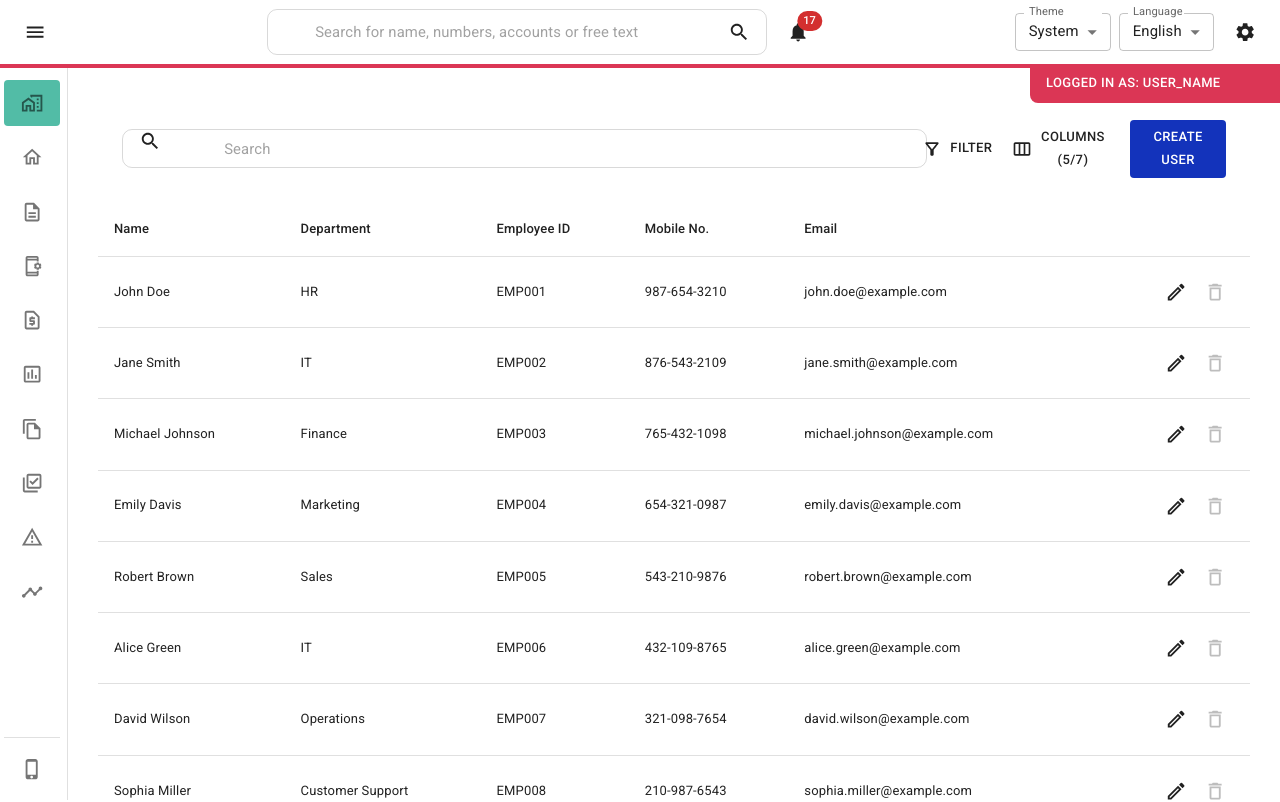
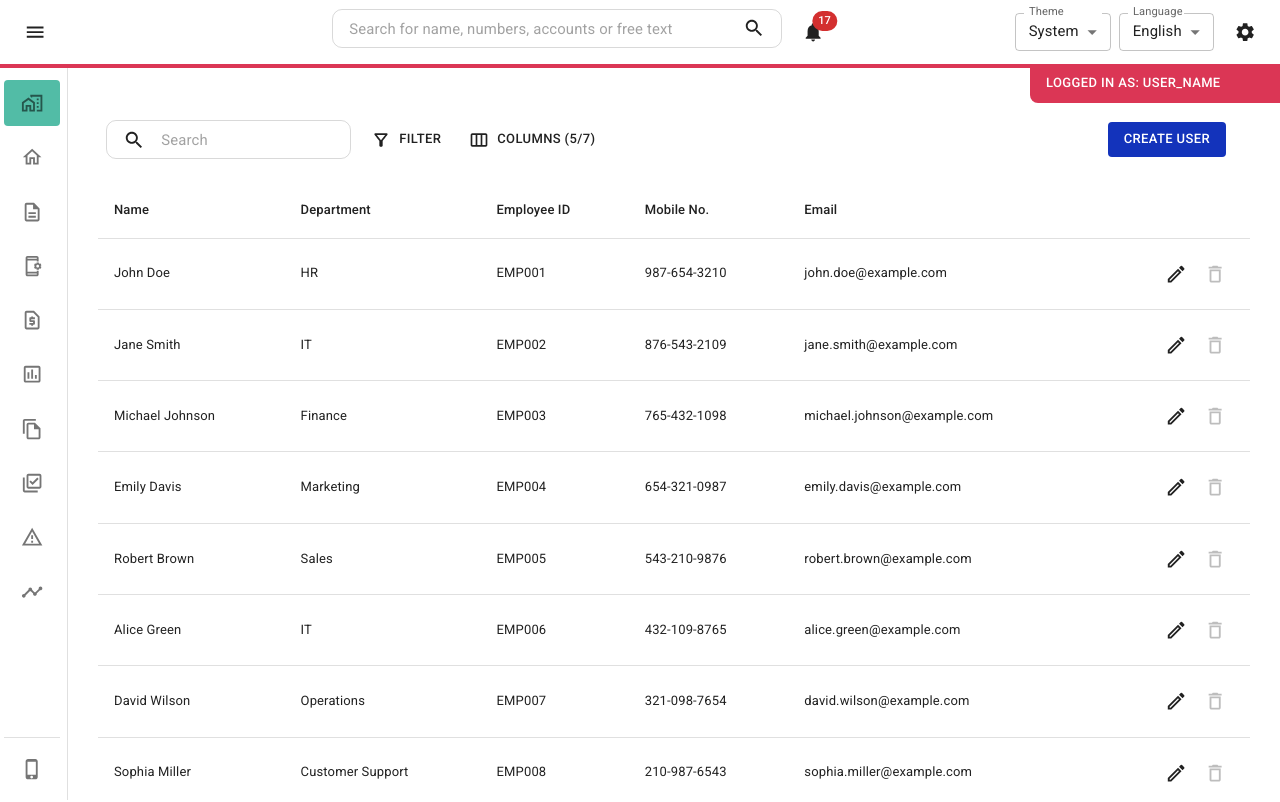
Before and after one commit to itsmanojb/react-assignment, a React (Vite) app: page /app/users-overview in a window 1280 px wide. Shown: the top 802 px of the page. Built offline with nearby package versions, Linux system fonts and the light colour scheme; data requests are answered from the project's data file; sample sign-in values are in the browser's storage.

Commit message:
style: fix component alignment, drawer overflow

```diff
--- a/src/components/AppNavbar.tsx
+++ b/src/components/AppNavbar.tsx
@@ -1,13 +1,10 @@
 import { useTranslation } from 'react-i18next';
-//import { styled, alpha } from '@mui/material/styles';
 import AppBar from '@mui/material/AppBar';
 import Box from '@mui/material/Box';
 import Toolbar from '@mui/material/Toolbar';
 import IconButton from '@mui/material/IconButton';
-//import InputBase from '@mui/material/InputBase';
 import Badge from '@mui/material/Badge';
 import MenuIcon from '@mui/icons-material/Menu';
-//import SearchIcon from '@mui/icons-material/Search';
 import NotificationsIcon from '@mui/icons-material/Notifications';
 import SettingsIcon from '@mui/icons-material/Settings';
 import LoginRibbon from './LoginRibbon';
@@ -15,32 +12,6 @@ import LanguageSwitcher from './LanguageSwitcher';
 import ThemeSwitcher from './ThemeSwitcher';
 import SearchField from './Search';
 import { IconPosition } from '../types/Common';
-
-/* const Search = styled('div')(({ theme }) => ({
-  position: 'relative',
-  display: 'flex',
-  borderRadius: theme.shape.borderRadius * 2.5,
-  border: `1px solid ${alpha(theme.palette.divider, 0.15)}`,
-  width: '100%',
-  minWidth: 500,
-}));
-
-const SearchIconWrapper = styled('div')(({ theme }) => ({
-  padding: theme.spacing(0.5),
-  pointerEvents: 'none',
-  display: 'flex',
-  alignItems: 'center',
-  justifyContent: 'center',
-  marginRight: theme.spacing(1),
-}));
-
-const StyledInputBase = styled(InputBase)(({ theme }) => ({
-  color: 'inherit',
-  width: '100%',
-  '& .MuiInputBase-input': {
-    padding: theme.spacing(0, 2),
-  },
-})); */
 
 export default function AppNavBar() {
   const { t } = useTranslation();
@@ -66,20 +37,13 @@ export default function AppNavBar() {
             <MenuIcon />
           </IconButton>
           <Box sx={{ flexGrow: 1 }} />
-          <Box sx={{ display: 'flex', columnGap: 1 }}>
-            {/* <Search>
-              <StyledInputBase
+          <Box sx={{ display: 'flex', columnGap: 1, marginInlineEnd: -10 }}>
+            <Box sx={{ width: 450 }}>
+              <SearchField
                 placeholder={t('ph_text__top_search')}
-                inputProps={{ 'aria-label': 'search' }}
+                iconPosition={IconPosition.END}
               />
-              <SearchIconWrapper>
-                <SearchIcon />
-              </SearchIconWrapper>
-            </Search> */}
-            <SearchField
-              placeholder={t('ph_text__top_search')}
-              iconPosition={IconPosition.END}
-            />
+            </Box>
             <IconButton
               size="large"
               aria-label="show 17 new notifications"
--- a/src/components/IconToolbar.tsx
+++ b/src/components/IconToolbar.tsx
@@ -31,8 +31,8 @@ const ExpendedMenuDrawer = styled('div')(({ theme }) => ({
   display: 'flex',
   flex: 1,
   padding: theme.spacing(1, 0),
-  borderInlineStart: '1px solid',
-  borderColor: theme.palette.divider,
+  borderInlineStart: `1px solid ${theme.palette.divider}`,
+  overflowY: 'auto',
 }));
 
 type Props = {
@@ -126,15 +126,18 @@ export default function IconToolbar({ drawer, onDrawerToggle }: Props) {
         sx={{
           display: 'flex',
           backgroundColor: (theme) => theme.palette.background.default,
+          overflow: 'hidden',
           height: '100%',
         }}
       >
         <Box
           sx={{
-            overflowY: 'auto',
             paddingInline: 0.5,
             display: 'flex',
             flexDirection: 'column',
+            height: '100%',
+            overflowY: 'auto',
+            overflowX: 'hidden',
           }}
         >
           <List sx={{ display: 'grid', rowGap: 1, paddingBlock: 2 }}>
--- a/src/components/Search.tsx
+++ b/src/components/Search.tsx
@@ -11,17 +11,9 @@ const StyledInputBase = styled(InputBase)(({ theme }) => ({
   color: 'inherit',
   width: '100%',
   '& .MuiInputBase-input': {
-    padding: theme.spacing(1, 1, 1, 0),
-    paddingLeft: `calc(1em + ${theme.spacing(4)})`,
+    padding: theme.spacing(1),
   },
 }));
-
-/* const Search = styled('div')(({ theme }) => ({
-  position: 'relative',
-  borderRadius: theme.shape.borderRadius,
-  border: `1px solid ${alpha(theme.palette.divider, 0.15)}`,
-  margin: theme.spacing(0, 2, 0, -2),
-})); */
 
 const Search = styled('div')(({ theme }) => ({
   position: 'relative',
@@ -29,11 +21,12 @@ const Search = styled('div')(({ theme }) => ({
   borderRadius: theme.shape.borderRadius * 2.5,
   border: `1px solid ${alpha(theme.palette.divider, 0.15)}`,
   width: '100%',
-  minWidth: 500,
+  alignItems: 'center',
+  padding: theme.spacing(0, 1),
 }));
 
 const SearchIconWrapper = styled('div')(({ theme }) => ({
-  padding: theme.spacing(0, 2),
+  padding: theme.spacing(0, 1),
   height: '100%',
   position: 'relative',
   pointerEvents: 'none',
@@ -44,7 +37,7 @@ const SearchIconWrapper = styled('div')(({ theme }) => ({
 
 export default function SearchField({
   placeholder,
-  iconPosition = IconPosition.END
+  iconPosition = IconPosition.END,
 }: SearchProps) {
   return (
     <Search>
--- a/src/components/UsersTable.tsx
+++ b/src/components/UsersTable.tsx
@@ -19,35 +19,9 @@ import useFetch from '../hooks/useFetch';
 import useAppContext from '../hooks/useAppContext';
 import { User } from '../types/User';
 import { useTranslation } from 'react-i18next';
-import '../i18n';
 import SearchField from './Search';
 import { IconPosition } from '../types/Common';
-
-/* const Search = styled('div')(({ theme }) => ({
-  position: 'relative',
-  borderRadius: theme.shape.borderRadius,
-  border: `1px solid ${alpha(theme.palette.divider, 0.15)}`,
-  margin: theme.spacing(0, 2, 0, -2),
-}));
-
-const SearchIconWrapper = styled('div')(({ theme }) => ({
-  padding: theme.spacing(0, 2),
-  height: '100%',
-  position: 'absolute',
-  pointerEvents: 'none',
-  display: 'flex',
-  alignItems: 'center',
-  justifyContent: 'center',
-}));
-
-const StyledInputBase = styled(InputBase)(({ theme }) => ({
-  color: 'inherit',
-  width: '100%',
-  '& .MuiInputBase-input': {
-    padding: theme.spacing(1, 1, 1, 0),
-    paddingLeft: `calc(1em + ${theme.spacing(4)})`,
-  },
-})); */
+import '../i18n';
 
 export default function UsersTable() {
   const { t } = useTranslation();
@@ -83,10 +57,12 @@ export default function UsersTable() {
           marginBlockStart: 4,
         }}
       >
-        <SearchField
-          placeholder={t('input_placeholder__search')}
-          iconPosition={IconPosition.START}
-        />
+        <Box sx={{ maxWidth: 300, marginInlineStart: -2, marginInlineEnd: 2 }}>
+          <SearchField
+            placeholder={t('input_placeholder__search')}
+            iconPosition={IconPosition.START}
+          />
+        </Box>
         <Box sx={{ display: 'flex', columnGap: 2, flex: 1 }}>
           <Button color="inherit" startIcon={<FilterAltOutlinedIcon />}>
             Filter
@@ -100,6 +76,7 @@ export default function UsersTable() {
             sx={{
               marginInlineStart: 'auto',
               backgroundColor: (theme) => theme.appColors.blue.main,
+              color: (theme) => theme.palette.common.white,
             }}
           >
             {t('btn__create_user')}
```
